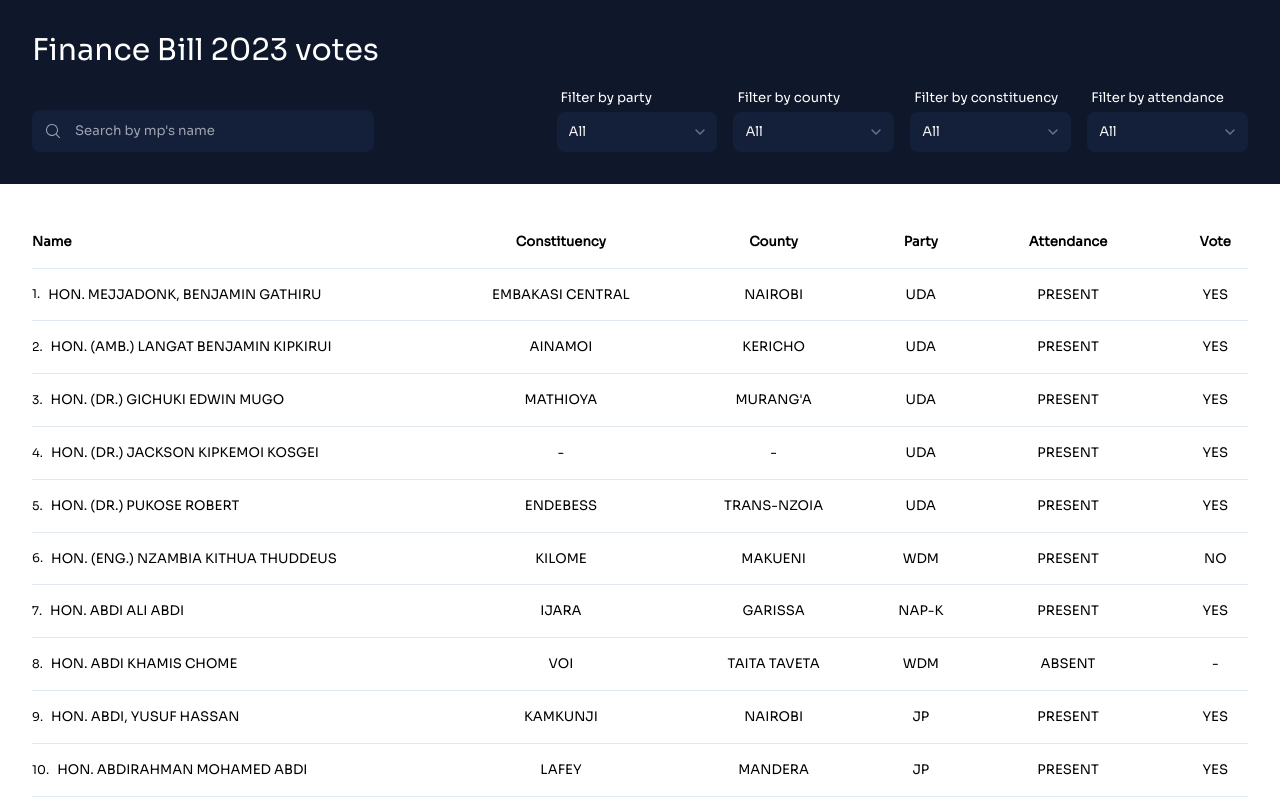
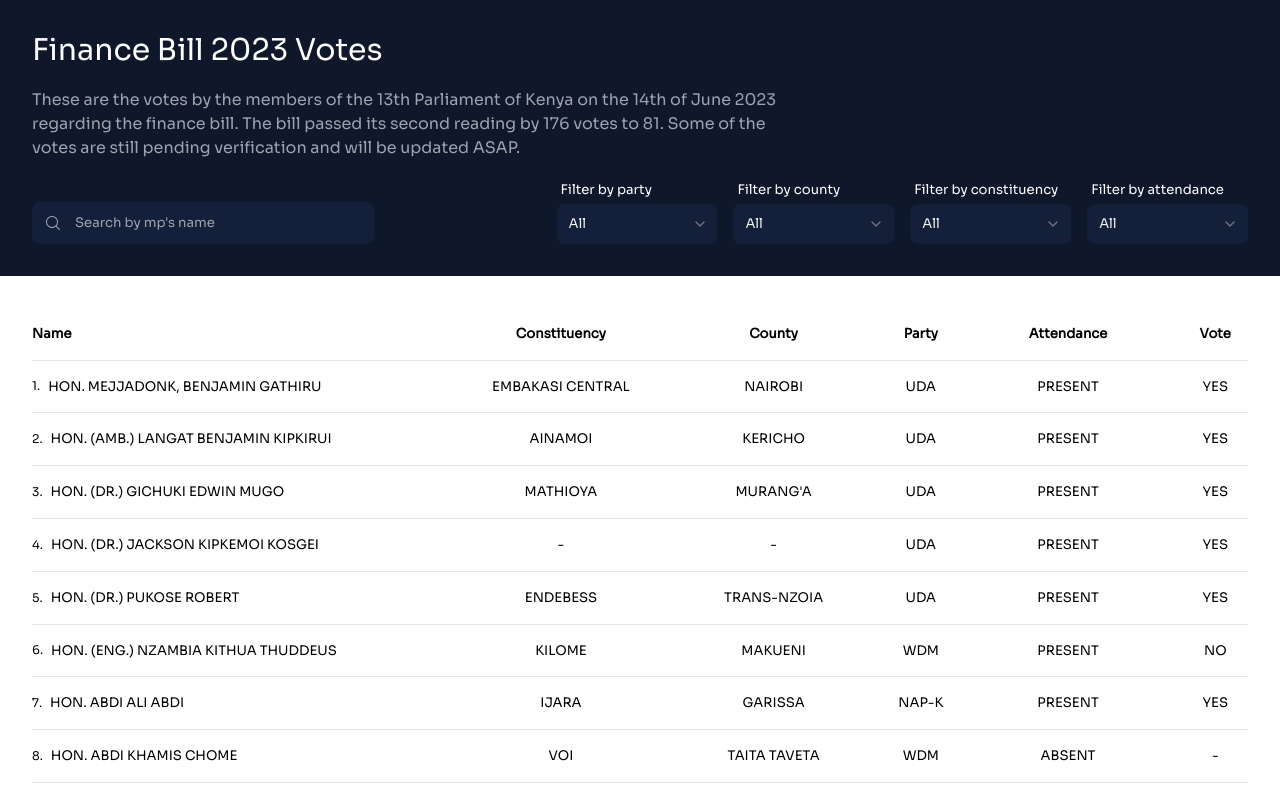
Before and after one commit to AustinMusiku/FinanceBill2023Votes, a React (Vite) app: page / in a window 1280 px wide. Shown: the top 800 px of the page. Built offline with nearby package versions, Linux system fonts and the light colour scheme.

Commit message:
added hero description

```diff
--- a/src/App.jsx
+++ b/src/App.jsx
@@ -80,15 +80,15 @@ const App = () => {
 		<section className="page-section flex flex-col">
 			<header className="mb-4 bg-slate-900 px-6 pb-6 pt-8 md:mb-8 md:px-8 md:pb-8">
 				<h1 className="mb-5 font-sans text-3xl text-white">
-					Finance Bill 2023 votes
+					Finance Bill 2023 Votes
 				</h1>
 
-				{/* <p className="mb-8 max-w-prose text-base text-gray-400">
-					These are the votes of the members of the 13th Parliament of Kenya on
-					15th June 2023 on the Finance Bill. The bill passed it's second
-					reading by 176 votes to 81. Some of the votes are still pending and
-					will be updated ASAP.
-				</p> */}
+				<p className="mb-5 max-w-prose text-base text-gray-400">
+					These are the votes by the members of the 13th Parliament of Kenya on
+					the 14th of June 2023 regarding the finance bill. The bill passed its
+					second reading by 176 votes to 81. Some of the votes are still pending
+					verification and will be updated ASAP.
+				</p>
 
 				<form className="grid w-full grid-cols-1 gap-y-4 md:grid-cols-7 md:items-end md:gap-2">
 					{/* mp name */}
@@ -156,7 +156,7 @@ const App = () => {
 			<section className="mb-4 shrink-0 grow basis-auto px-6 md:mb-8 md:px-8">
 				{filteredMps.length === 0 ? (
 					<div className="flex flex-col items-center justify-center gap-4">
-						<h1 className="text-center text-3xl">Oops, no mps found!</h1>
+						<h1 className="mt-12 text-center text-xl">No mps found!</h1>
 						<button
 							onClick={resetFilters}
 							className="text-blue-500 underline hover:text-blue-700"
```
